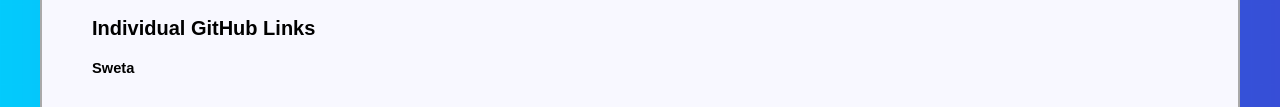
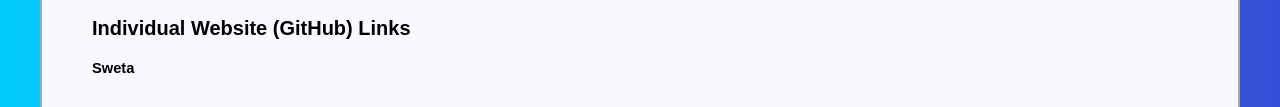
Before and after one commit to S3865485/COSC1078-A2, a plain HTML site: page tools.html in a window 1280 px wide. Shown: the part 647-754 px from the top of the page. Drawn offline with Linux system fonts and the light colour scheme.

Commit message:
Update tools.html

```diff
--- a/tools.html
+++ b/tools.html
@@ -41,7 +41,7 @@
         <h3>Microsoft Teams link</h3>
         <p>For Teams invite link refer to PDF</p>
 
-        <h3>Individual GitHub Links</h3>
+        <h3>Individual Website (GitHub) Links</h3>
         <h4>Sweta</h4>
         <a href=""></a>
 
```
